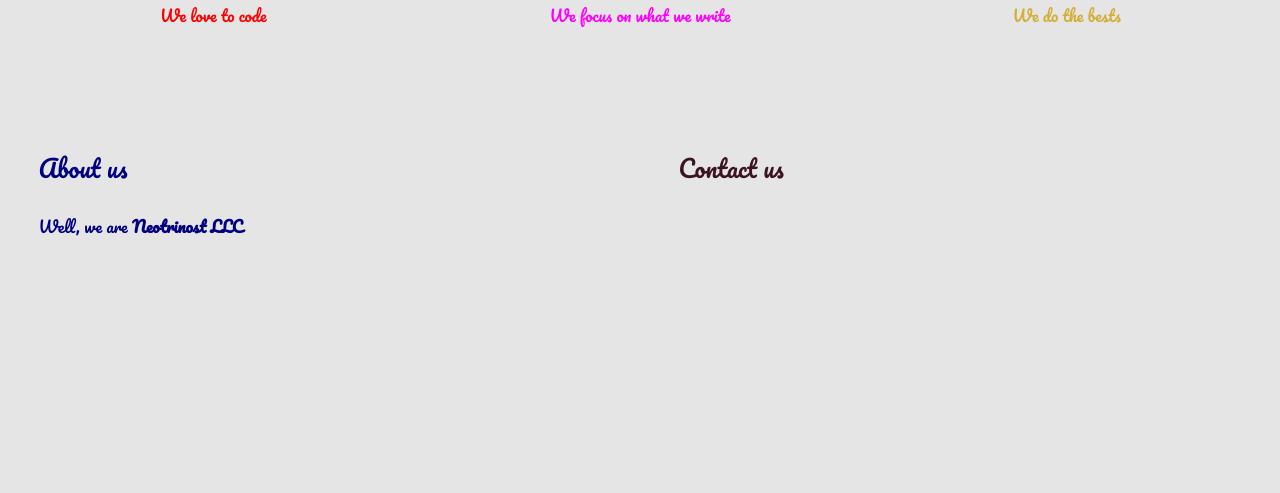
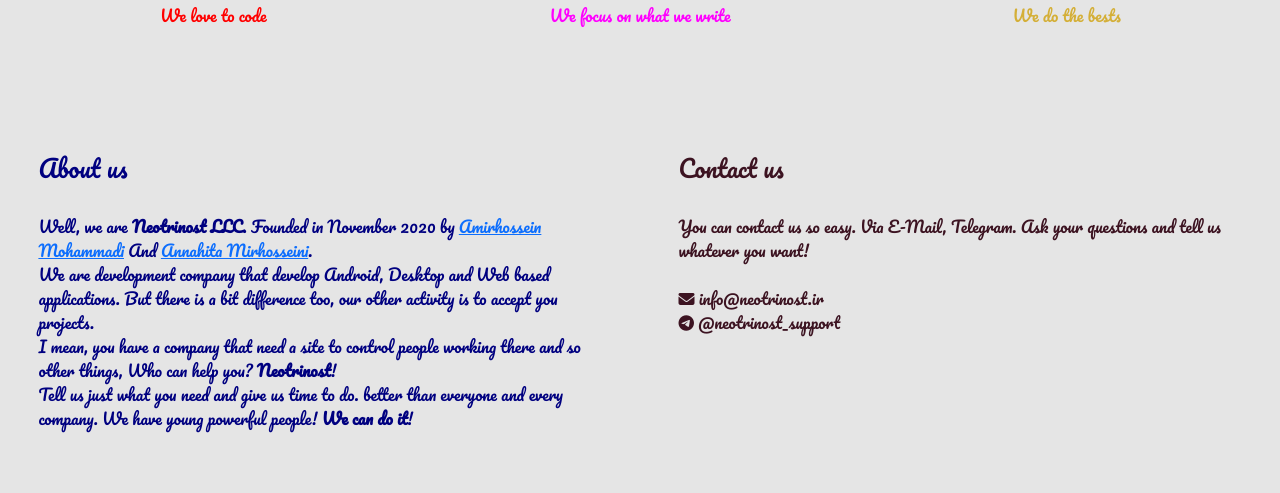
Before and after one commit to Neotrinost/Neotrinost.ir, a Flask app: page / in a window 1280 px wide. Shown: the part 472-965 px from the top of the page. Before the commit the page ends 708 px from the top, so only its background shows below. Run offline with Flask 2, Linux system fonts and the light colour scheme; some libraries are stand-ins or nearby versions.

Commit message:
Add contact us and about us

```diff
--- a/app/templates/home.html
+++ b/app/templates/home.html
@@ -31,6 +31,10 @@
 			}
 			.dialog {
 			    text-align: left; padding: 3%;
+			}
+			.link {
+                text-decoration: none;
+                color: #3c1321;
 			}
 		</style>
 	</head>
@@ -108,10 +112,23 @@
                 <div class="col-md-6 dialog" style="color: #000080;">
                     <h4>About us</h4>
                     <br>
-                    <p>Well, we are <b>Neotrinost LLC</b></p>
+                    Well, we are <b>Neotrinost LLC</b>. Founded in November 2020 by <a href="https://github.com/BlackIQ">Amirhossein Mohammadi</a> And <a  href="https://github.com/Annahita2004">Annahita Mirhosseini</a>.
+                    <br>
+                    We are development company that develop Android, Desktop and Web based applications. But there is a bit difference too, our other activity is to accept you projects.
+                    <br>
+                    I mean, you have a company that need a site to control people working there and so other things, Who can help you? <b>Neotrinost</b>!
+                    <br>
+                    Tell us just what you need and give us time to do. better than everyone and every company. We have young powerful people! <b>We can do it</b>!
                 </div>
                 <div class="col-md-6 dialog" style="color: #3c1321;">
                     <h4>Contact us</h4>
+                    <br>
+                    You can contact us so easy. Via E-Mail, Telegram. Ask your questions and tell us whatever you want!
+                    <br>
+                    <br>
+                    <i class="fa fa-envelope"></i> info@neotrinost.ir
+                    <br>
+                    <i class="fa fa-telegram"></i> <a class="link" href="https://t.me/neotrinost_support">@neotrinost_support</a>
                 </div>
             </div>
 		</div>
```
